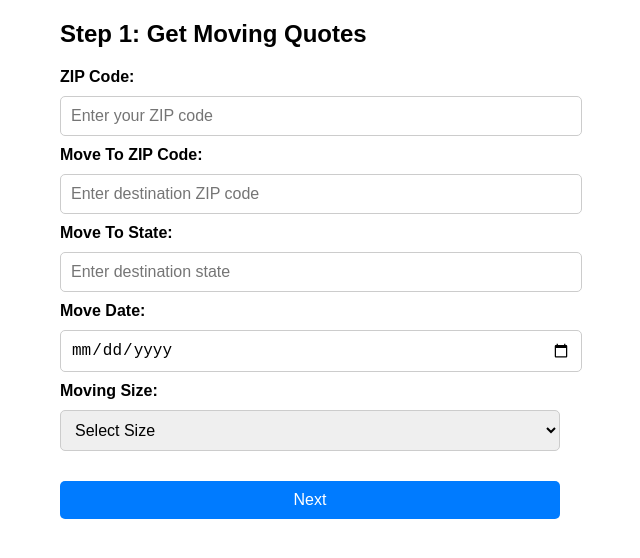
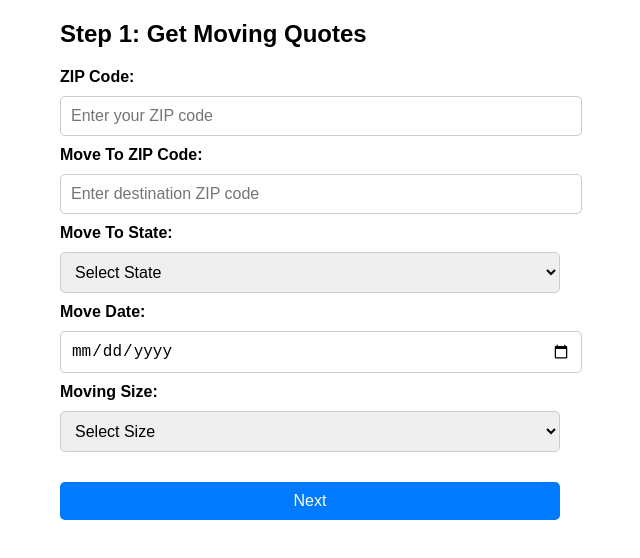
Before and after one commit to andreymarc/moving-form, a website: page public/index.html in a window 1280 px wide. Shown: the whole page, without its empty margins (330-970 px from the left). Drawn offline with Linux system fonts and the light colour scheme.

Commit message:
Added affiliate display and improved navigation and us-states

```diff
--- a/public/index.html
+++ b/public/index.html
@@ -18,7 +18,59 @@
     <label for="move_to_zip_code">Move To ZIP Code:</label>
     <input type="text" id="move_to_zip_code" placeholder="Enter destination ZIP code">
     <label for="move_to_state">Move To State:</label>
-    <input type="text" id="move_to_state" placeholder="Enter destination state">
+    <select id="move_to_state">
+      <option value="">Select State</option>
+      <option value="AL">Alabama</option>
+      <option value="AK">Alaska</option>
+      <option value="AZ">Arizona</option>
+      <option value="AR">Arkansas</option>
+      <option value="CA">California</option>
+      <option value="CO">Colorado</option>
+      <option value="CT">Connecticut</option>
+      <option value="DE">Delaware</option>
+      <option value="FL">Florida</option>
+      <option value="GA">Georgia</option>
+      <option value="HI">Hawaii</option>
+      <option value="ID">Idaho</option>
+      <option value="IL">Illinois</option>
+      <option value="IN">Indiana</option>
+      <option value="IA">Iowa</option>
+      <option value="KS">Kansas</option>
+      <option value="KY">Kentucky</option>
+      <option value="LA">Louisiana</option>
+      <option value="ME">Maine</option>
+      <option value="MD">Maryland</option>
+      <option value="MA">Massachusetts</option>
+      <option value="MI">Michigan</option>
+      <option value="MN">Minnesota</option>
+      <option value="MS">Mississippi</option>
+      <option value="MO">Missouri</option>
+      <option value="MT">Montana</option>
+      <option value="NE">Nebraska</option>
+      <option value="NV">Nevada</option>
+      <option value="NH">New Hampshire</option>
+      <option value="NJ">New Jersey</option>
+      <option value="NM">New Mexico</option>
+      <option value="NY">New York</option>
+      <option value="NC">North Carolina</option>
+      <option value="ND">North Dakota</option>
+      <option value="OH">Ohio</option>
+      <option value="OK">Oklahoma</option>
+      <option value="OR">Oregon</option>
+      <option value="PA">Pennsylvania</option>
+      <option value="RI">Rhode Island</option>
+      <option value="SC">South Carolina</option>
+      <option value="SD">South Dakota</option>
+      <option value="TN">Tennessee</option>
+      <option value="TX">Texas</option>
+      <option value="UT">Utah</option>
+      <option value="VT">Vermont</option>
+      <option value="VA">Virginia</option>
+      <option value="WA">Washington</option>
+      <option value="WV">West Virginia</option>
+      <option value="WI">Wisconsin</option>
+      <option value="WY">Wyoming</option>
+    </select>
     <label for="move_date">Move Date:</label>
     <input type="date" id="move_date">
     <label for="moving_size">Moving Size:</label>
```
